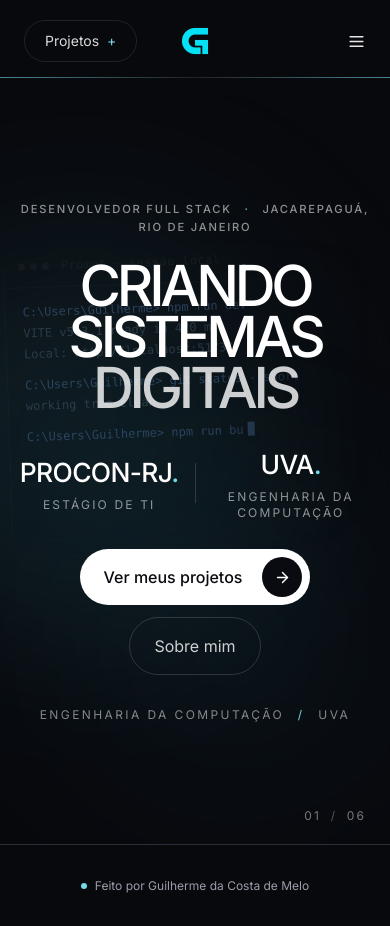
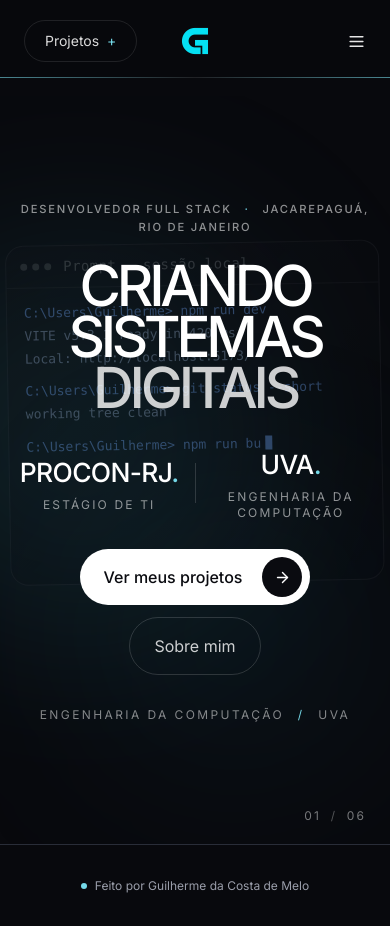
Before and after one commit to GuilhermeCosM/Portfolio-GuilhermedaCostaDev, a React (Vite) app: page / in a window 390 px wide. Built offline with nearby package versions, Linux system fonts and the light colour scheme; the HTML template or start-up script is replaced by a standard one.

Commit message:
Ajusta layout e responsividade do portfólio

```diff
--- a/src/components/Nav.tsx
+++ b/src/components/Nav.tsx
@@ -25,7 +25,7 @@ export function Nav({ active, onNavigate }: NavProps) {
   };
 
   return (
-    <nav className="fixed inset-x-0 top-0 z-50 pt-5" aria-label="Navegação principal">
+    <nav className="fixed inset-x-0 top-0 z-50 bg-[#08090d]/95 pt-5 backdrop-blur-xl" aria-label="Navegação principal">
       <div className="relative flex w-full items-center justify-between px-6 pb-4 sm:px-8 lg:px-10">
         <span aria-hidden="true" className="absolute inset-x-0 bottom-0 h-px bg-gradient-to-r from-accent/60 via-white/10 to-accent/60" />
         <div className="flex items-center gap-2 sm:gap-3">
--- a/src/components/SectionEyebrow.tsx
+++ b/src/components/SectionEyebrow.tsx
@@ -2,8 +2,8 @@ import type { ReactNode } from "react";
 
 export function SectionEyebrow({ children }: { children: ReactNode }) {
   return (
-    <div className="inline-flex items-center gap-2 mb-4 px-3 py-1 rounded-full border border-border bg-surface text-xs uppercase tracking-wider text-muted">
-      <span className="w-1.5 h-1.5 rounded-full bg-accent" />
+    <div className="inline-flex items-center gap-2.5 mb-5 px-4 py-1.5 rounded-full border border-border bg-surface text-sm uppercase tracking-wider text-muted">
+      <span className="w-2 h-2 rounded-full bg-accent" />
       {children}
     </div>
   );
--- a/src/index.css
+++ b/src/index.css
@@ -55,23 +55,21 @@ body {
 .terminal-backdrop {
   position: absolute;
   z-index: 1;
-  left: 2%;
-  top: 25%;
-  width: min(64%, 820px);
-  height: 430px;
+  left: -3rem;
+  top: 19%;
+  width: min(68%, 1020px);
+  height: 500px;
   overflow: hidden;
   border: 1px solid rgba(220, 224, 239, .13);
   border-radius: 18px;
-  background: linear-gradient(135deg, rgba(17, 19, 26, .5), rgba(8, 9, 13, .08));
-  color: rgba(239, 241, 248, .68);
+  background: linear-gradient(135deg, rgba(17, 19, 26, .8), rgba(8, 9, 13, .32));
+  color: rgba(239, 241, 248, .88);
   font-family: "Cascadia Code", "Consolas", "Courier New", monospace;
-  font-size: 15px;
+  font-size: 18px;
   line-height: 1.75;
-  opacity: .58;
-  transform: perspective(900px) rotateY(8deg) rotateZ(-2deg);
+  opacity: .82;
+  transform: perspective(1300px) rotateY(3deg) rotateZ(-1deg);
   transform-origin: left center;
-  mask-image: linear-gradient(90deg, #000 55%, transparent 100%), linear-gradient(0deg, transparent 0%, #000 14%, #000 82%, transparent 100%);
-  mask-composite: intersect;
   pointer-events: none;
 }
 
@@ -83,7 +81,7 @@ body {
   border-bottom: 1px solid rgba(220, 224, 239, .1);
   padding: 0 14px;
   color: rgba(239, 241, 248, .46);
-  font-size: 12px;
+  font-size: 14px;
   letter-spacing: .03em;
 }
 
@@ -94,7 +92,7 @@ body {
 .terminal-entry { margin-bottom: 10px; }
 .terminal-prompt { color: #75aaff; }
 .terminal-command { color: #75aaff; }
-.terminal-output { color: rgba(180, 208, 255, .64); }
+.terminal-output { color: rgba(190, 215, 255, .8); }
 .terminal-current { min-height: 21px; }
 .terminal-caret { display: inline-block; width: 7px; height: 14px; margin-left: 4px; transform: translateY(2px); background: #75aaff; animation: terminal-caret 1s steps(2, start) infinite; }
 
@@ -105,7 +103,7 @@ body {
   .hero-actions { justify-content: center; }
   .hero-title { font-size: clamp(3.5rem, 9vw, 7.5rem); line-height: .88; }
   .hero-eyebrow { line-height: 1.6; }
-  .terminal-backdrop { left: 50%; top: 20%; width: min(92%, 820px); transform: translateX(-50%) rotate(-2deg); opacity: .34; }
+  .terminal-backdrop { left: 50%; top: 20%; width: min(92%, 920px); height: 420px; font-size: 15px; transform: translateX(-50%) rotate(-1deg); opacity: .42; }
 }
 
 @keyframes terminal-caret { to { visibility: hidden; } }
@@ -138,6 +136,6 @@ body {
   .hero-eyebrow { font-size: .7rem; letter-spacing: .16em; }
   .hero-stats { gap: .75rem; }
   .hero-stats > span { height: 2.5rem; }
-  .terminal-backdrop { left: 50%; top: 20%; width: min(96%, 820px); height: 320px; font-size: 12px; opacity: .28; transform: translateX(-50%) rotate(-2deg); }
+  .terminal-backdrop { left: 50%; top: 20%; width: min(96%, 820px); height: 340px; font-size: 13px; opacity: .34; transform: translateX(-50%) rotate(-1deg); }
   .terminal-path { display: none; }
 }
--- a/src/sections/Contato.tsx
+++ b/src/sections/Contato.tsx
@@ -17,26 +17,26 @@ export function Contato() {
   }
 
   return (
-    <section id="contato" className="px-6 py-28 border-t border-border">
-      <Reveal className="max-w-2xl mx-auto text-center">
+    <section id="contato" className="px-6 py-32 md:py-36 border-t border-border">
+      <Reveal className="max-w-3xl mx-auto text-center">
         <div className="flex justify-center">
           <SectionEyebrow>Contato</SectionEyebrow>
         </div>
-        <h2 className="text-3xl md:text-4xl font-semibold mb-4 tracking-tight text-ink">
+        <h2 className="text-4xl md:text-5xl lg:text-6xl font-semibold mb-5 tracking-tight text-ink">
           Vamos conversar
         </h2>
-        <p className="text-base mb-10 max-w-md mx-auto text-muted">
+        <p className="text-lg md:text-xl leading-8 mb-12 max-w-2xl mx-auto text-muted">
           Aberto a novas oportunidades e projetos. Me chama por e-mail ou nas redes abaixo.
         </p>
 
-        <div className="flex justify-center mb-8">
+        <div className="flex justify-center mb-9">
           <button
             onClick={handleCopy}
-            className="flex items-center gap-2 px-5 py-3 rounded-full text-sm bg-surface border border-border text-ink"
+            className="flex items-center gap-3 px-6 md:px-7 py-4 rounded-full text-base md:text-lg bg-surface border border-border text-ink"
           >
-            <Mail size={15} className="text-accent" />
+            <Mail size={19} className="text-accent" />
             {EMAIL}
-            {copied ? <Check size={14} className="text-accent" /> : <Copy size={14} className="text-muted" />}
+            {copied ? <Check size={17} className="text-accent" /> : <Copy size={17} className="text-muted" />}
           </button>
         </div>
 
@@ -45,17 +45,17 @@ export function Contato() {
             href={GITHUB_URL}
             target="_blank"
             rel="noreferrer"
-            className="p-3 rounded-full border border-border text-ink hover:border-accent transition-colors"
+            className="p-4 rounded-full border border-border text-ink hover:border-accent transition-colors"
           >
-            <Github size={18} />
+            <Github size={22} />
           </a>
           <a
             href={LINKEDIN_URL}
             target="_blank"
             rel="noreferrer"
-            className="p-3 rounded-full border border-border text-ink hover:border-accent transition-colors"
+            className="p-4 rounded-full border border-border text-ink hover:border-accent transition-colors"
           >
-            <Linkedin size={18} />
+            <Linkedin size={22} />
           </a>
         </div>
       </Reveal>
--- a/src/sections/Projetos.tsx
+++ b/src/sections/Projetos.tsx
@@ -5,7 +5,7 @@ import { projects } from "../data/projects";
 
 export function Projetos() {
   return (
-    <section id="projetos" className="mx-auto max-w-6xl px-6 py-14 lg:px-10 lg:py-20">
+    <section id="projetos" className="mx-auto max-w-6xl scroll-mt-28 px-6 pb-14 pt-32 lg:px-10 lg:pb-20 lg:pt-36">
       <SectionEyebrow>Projetos selecionados</SectionEyebrow>
       <div className="mb-10 mt-5 flex flex-wrap items-end justify-between gap-4">
         <div>
--- a/src/sections/Skills.tsx
+++ b/src/sections/Skills.tsx
@@ -3,13 +3,10 @@ import { SectionEyebrow } from "../components/SectionEyebrow";
 import { Reveal } from "../components/Reveal";
 import { skillGroups } from "../data/skills";
 
-// First group renders as a larger, featured tile; the rest fill the row below.
 export function Skills() {
-  const [featured, ...rest] = skillGroups;
-
   return (
     <section id="skills" className="px-6 py-28 border-t border-border bg-surface-alt">
-      <div className="max-w-5xl mx-auto">
+      <div className="max-w-6xl mx-auto">
         <Reveal className="text-center mb-14">
           <div className="flex justify-center">
             <SectionEyebrow>Skills</SectionEyebrow>
@@ -19,37 +16,18 @@ export function Skills() {
           </h2>
         </Reveal>
 
-        <div className="grid grid-cols-1 md:grid-cols-3 gap-5">
-          {featured && (
-            <Reveal className="md:col-span-2 md:row-span-1 rounded-2xl p-8 bg-surface border border-border">
-              <div className="flex items-center gap-2 mb-6">
-                <Cpu size={18} className="text-accent" />
-                <span className="text-base font-medium text-ink">{featured.label}</span>
-              </div>
-              <div className="flex flex-wrap gap-2">
-                {featured.items.map((item) => (
-                  <span
-                    key={item}
-                    className="text-sm px-4 py-2 rounded-full bg-surface-alt text-ink border border-border"
-                  >
-                    {item}
-                  </span>
-                ))}
-              </div>
-            </Reveal>
-          )}
-
-          {rest.map((g, i) => (
-            <Reveal key={g.label} delay={i * 100} className="rounded-2xl p-6 bg-surface border border-border">
+        <div className="grid grid-cols-1 md:grid-cols-2 xl:grid-cols-4 items-start gap-5">
+          {skillGroups.map((g, i) => (
+            <Reveal key={g.label} delay={i * 100} className="w-full rounded-2xl p-6 bg-surface border border-border">
               <div className="flex items-center gap-2 mb-4">
-                <Cpu size={15} className="text-accent" />
-                <span className="text-sm font-medium text-ink">{g.label}</span>
+                <Cpu size={16} className="text-accent" />
+                <span className="text-base font-medium text-ink">{g.label}</span>
               </div>
               <ul className="flex flex-col gap-2.5">
                 {g.items.map((item) => (
-                  <li key={item} className="text-sm flex items-center gap-2 text-muted">
-                    <span className="w-1 h-1 rounded-full shrink-0 bg-accent" />
-                    {item}
+                  <li key={item} className="text-sm flex items-start gap-2 text-muted">
+                    <span className="w-1.5 h-1.5 mt-2 rounded-full shrink-0 bg-accent" />
+                    <span>{item}</span>
                   </li>
                 ))}
               </ul>
```
